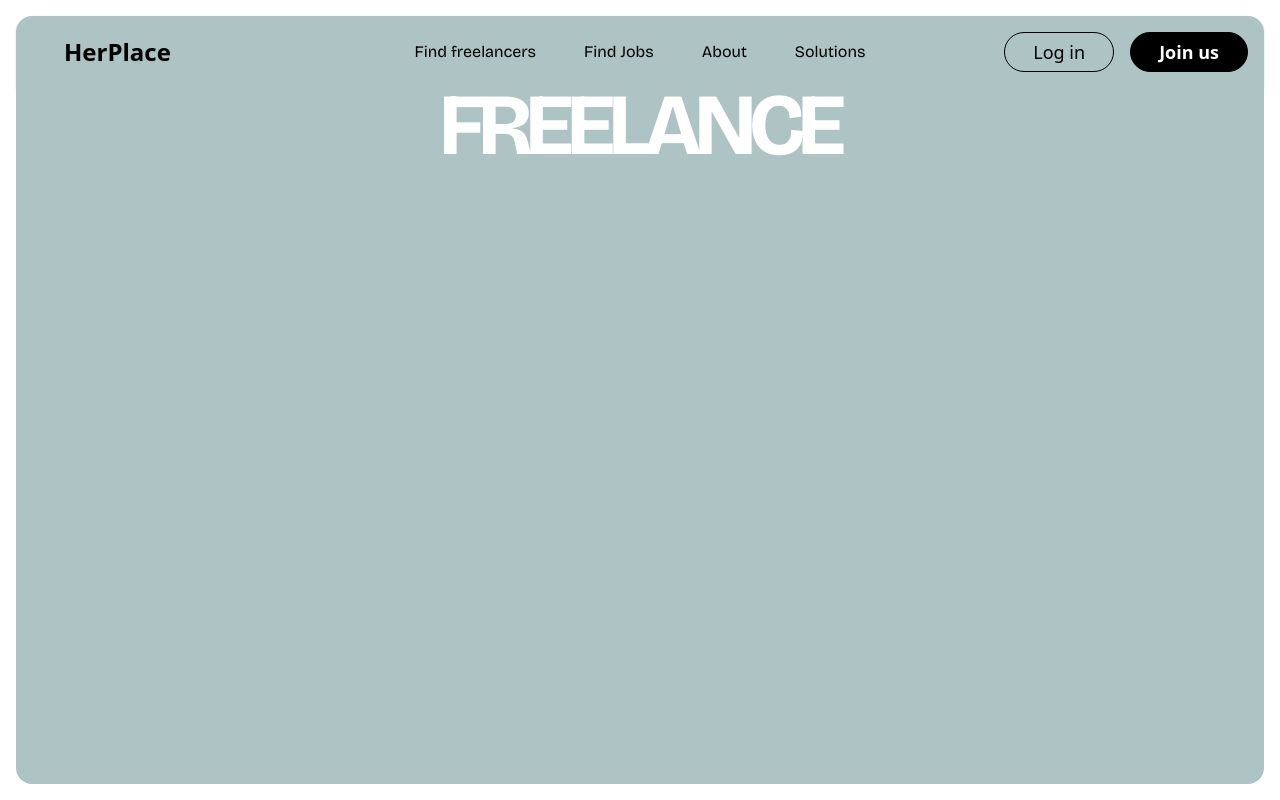
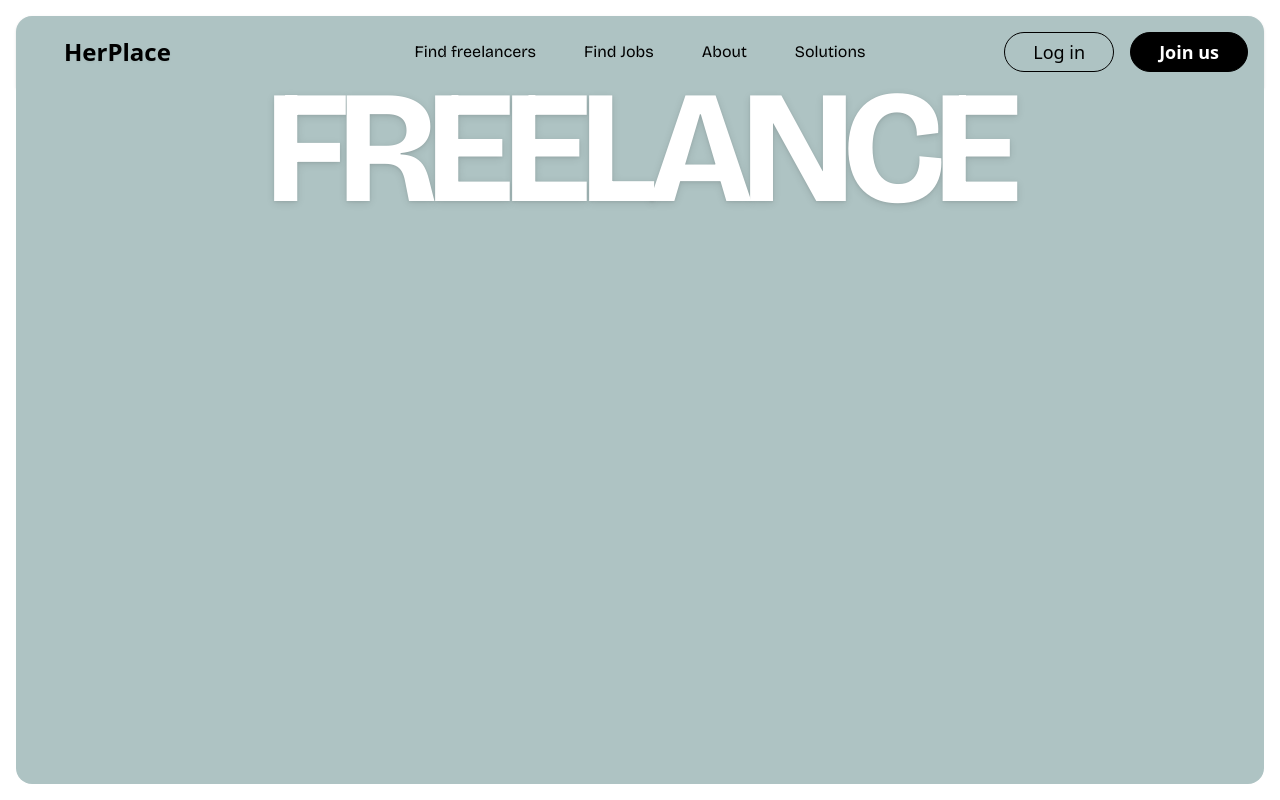
Before and after one commit to Prakhar-tech-spec/her-place, a React (Vite) app: page / in a window 1280 px wide. Built offline with nearby package versions, Linux system fonts and the light colour scheme.

Commit message:
Fix: Stretch "FREELANCE" text
Make the "FREELANCE" text stretch to fill the text container horizontally, as shown in the provided image.

```diff
--- a/src/pages/Index.tsx
+++ b/src/pages/Index.tsx
@@ -1,3 +1,4 @@
+
 import { Button } from "@/components/ui/button";
 import NavLinks from "@/components/NavLinks";
 import { Menu } from "lucide-react";
@@ -66,7 +67,9 @@ const Index = () => {
       </div>
       {/* Secondary container fills the remaining visible screen */}
       <div className="relative flex-1 w-full [background-color:#aec3c3] py-0 px-0 md:py-0 md:px-0 lg:py-0 lg:px-0 rounded-b-2xl overflow-visible">
-        <div className="relative w-full h-full flex items-center justify-center overflow-visible">
+        <div className="w-full h-full flex items-center justify-center overflow-visible">
+          {/* Text Container */}
+          <div className="flex items-center justify-center w-full px-2 md:px-6 lg:px-12 xl:px-20 h-[min(20vw,200px)] md:h-[min(13vw,150px)] xl:h-[min(10vw,120px)]">
             <span
               className="
                 font-bricolage
@@ -76,19 +79,27 @@ const Index = () => {
                 pointer-events-none
                 select-none
                 z-10
-              whitespace-nowrap
-              w-[101vw]
-              text-[18vw] md:text-[11.5vw] lg:text-[8vw] xl:text-[6.8vw] 2xl:text-[5.8vw]
-              leading-[0.88]
-              tracking-[-0.07em]
                 text-center
+                w-full
+                leading-[0.95]
+                tracking-[-0.055em]
                 "
               style={{
-              maxWidth: "100vw",
+                fontSize: "clamp(2.2rem, 14vw, 10rem)",
+                lineHeight: "1",
+                letterSpacing: "-0.055em",
+                // ensure text never overflows its box
+                width: "100%",
+                display: "block",
+                fontWeight: 900,
+                textShadow:
+                  "0px 2px 8px rgba(0,0,0,0.1), 0 1px 3px rgba(0,0,0,0.08)",
+                // whiteSpace: "nowrap", // let the browser wrap if needed, as in the design
               }}
             >
               FREELANCE
             </span>
+          </div>
         </div>
       </div>
       {/* The rest of the page remains a white canvas */}
```
Lines whose indentation alone changed are shown as unchanged.
